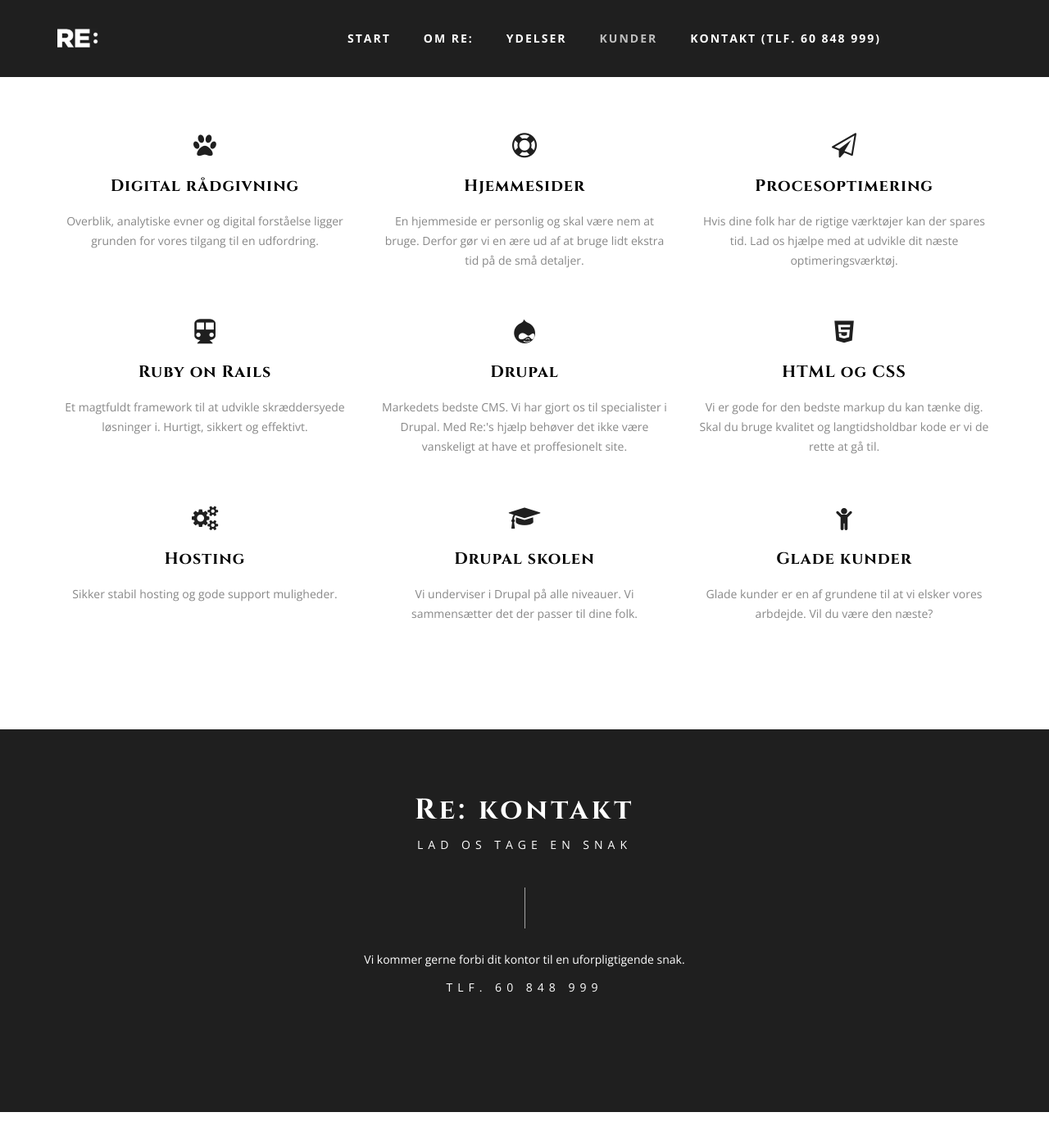
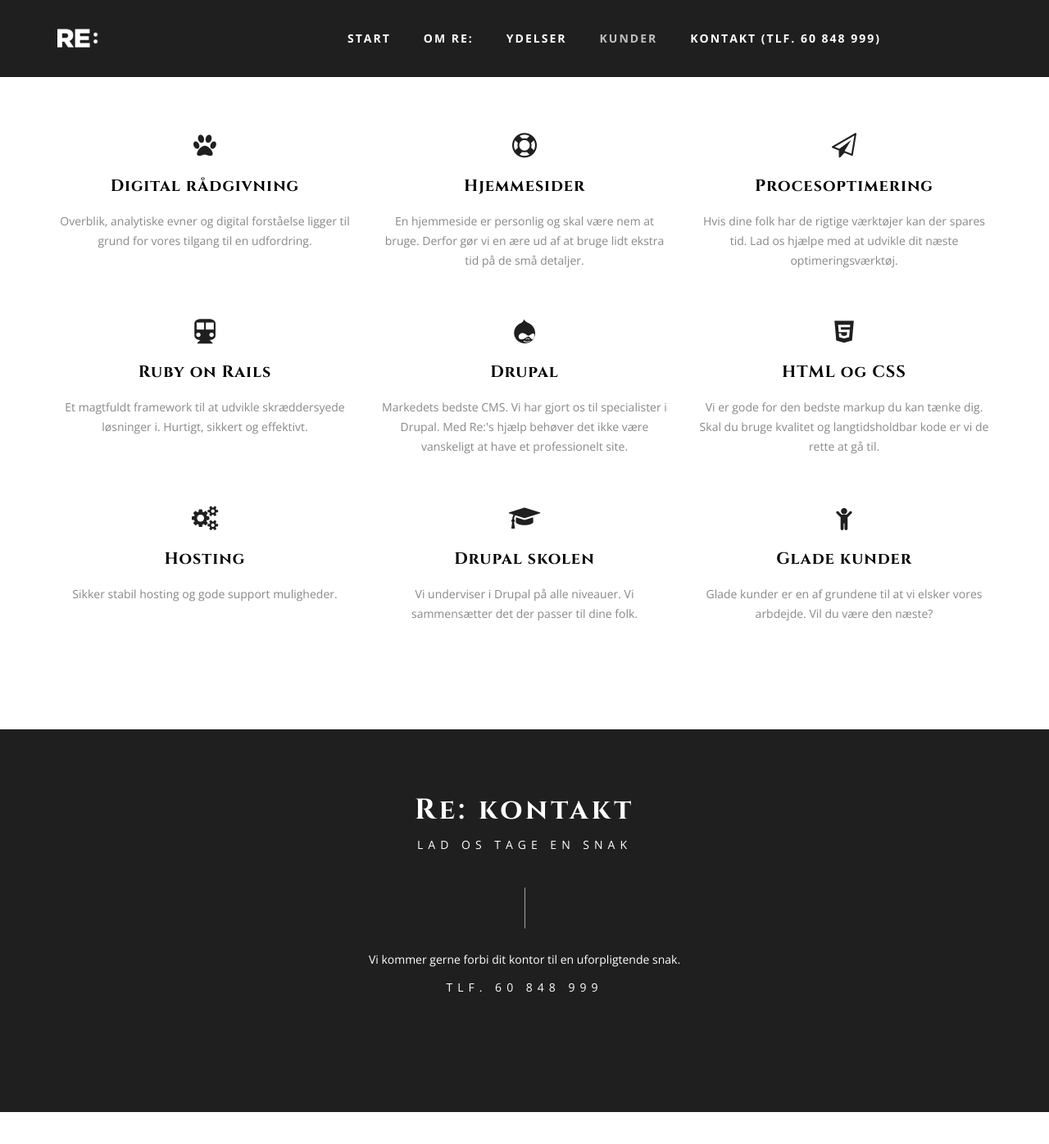
Before and after one commit to re-cph/recph-net, a Jekyll site: the page built from index.html, in a window 1280 px wide and 1400 px high, scrolled down 5451 px. Shown: the top 1396 px of the window at 82% size. Built offline with Jekyll 4.4.1, drawn with Linux system fonts in a browser that asks for light colours.

Commit message:
Staverettelser

```diff
--- a/index.html
+++ b/index.html
@@ -467,7 +467,7 @@ layout: default
       <div class="col-md-4 col-sm-6">
         <i class="head-icon fa fa-paw"></i>
         <h3 class="small-title">Digital rådgivning</h3>
-        <p>Overblik, analytiske evner og digital forståelse ligger grunden for vores tilgang til en udfordring.</p>
+        <p>Overblik, analytiske evner og digital forståelse ligger til grund for vores tilgang til en udfordring.</p>
         <div class="spacing40"></div>
       </div><!--/.col-md-4-->
 
@@ -495,7 +495,7 @@ layout: default
       <div class="col-md-4 col-sm-6">
         <i class="head-icon fa fa-drupal"></i>
         <h3 class="small-title">Drupal</h3>
-        <p>Markedets bedste CMS. Vi har gjort os til specialister i Drupal. Med Re:'s hjælp behøver det ikke være vanskeligt at have et proffesionelt site.</p>
+        <p>Markedets bedste CMS. Vi har gjort os til specialister i Drupal. Med Re:'s hjælp behøver det ikke være vanskeligt at have et professionelt site.</p>
         <div class="spacing40"></div>
       </div><!--/.col-md-4-->
 
@@ -552,7 +552,7 @@ layout: default
         <p class="sub-title">Lad os tage en snak</p>
         <div class="liner"></div>
         <p>
-          Vi kommer gerne forbi dit kontor til en uforpligtigende snak.
+          Vi kommer gerne forbi dit kontor til en uforpligtende snak.
         </p>
         <p class="sub-title">Tlf. 60 848 999</p>
         <div class="spacing40"></div>
```
